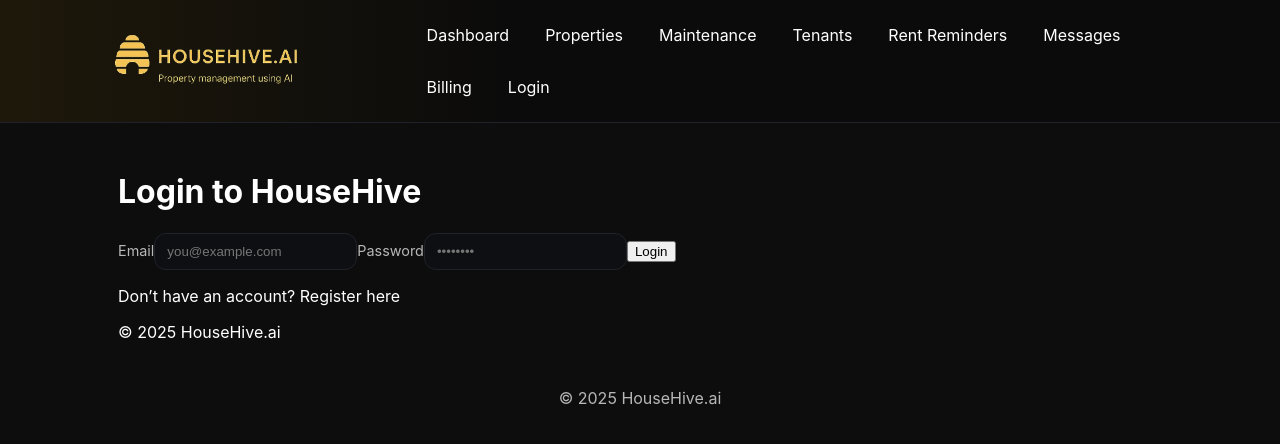
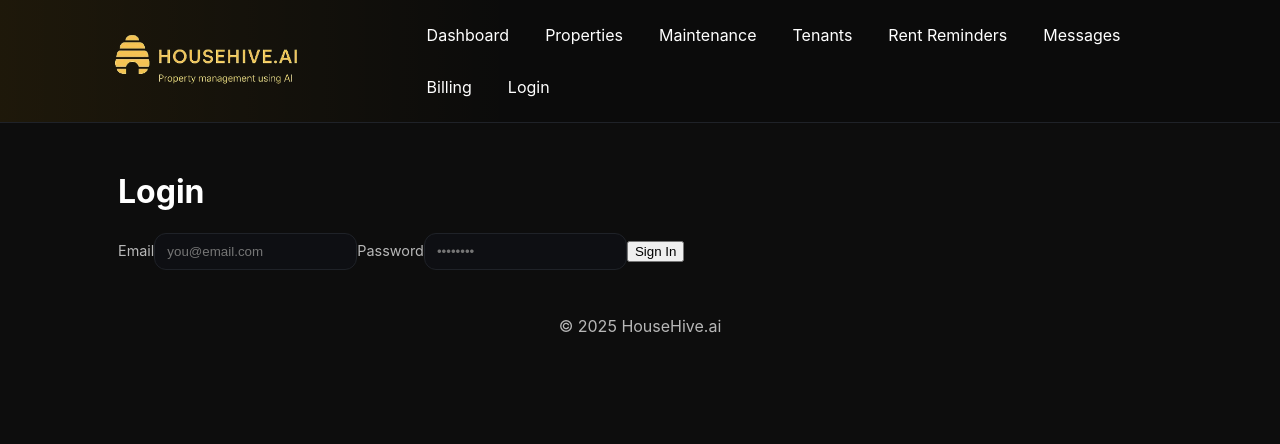
Before and after one commit to househiveai/HouseHive-Frontend-JS-Brand.zip, a Next.js app: page /login in a window 1280 px wide. Shown: the top 444 px of the page. Built offline with nearby package versions, Linux system fonts and the light colour scheme; no server answers.

Commit message:
Create login.jsx

```diff
--- /dev/null
+++ b/pages/login.jsx
@@ -0,0 +1,32 @@
+import { useState } from 'react'
+import { apiLogin } from '../lib/api'
+
+export default function Login(){
+  const [email, setEmail] = useState('')
+  const [password, setPassword] = useState('')
+  const [msg, setMsg] = useState('')
+
+  const go = async (e) => {
+    e.preventDefault()
+    setMsg('')
+    try {
+      const res = await apiLogin(email, password)
+      if (res?.token) window.location.href = '/dashboard'
+      else setMsg('Login failed')
+    } catch(e){ setMsg(e.message) }
+  }
+
+  return (
+    <div className="min-h-screen flex items-center justify-center bg-black text-white">
+      <form onSubmit={go} className="w-full max-w-md bg-[#111] p-8 rounded-2xl border border-[#2a2a2a]">
+        <h1 className="text-2xl font-bold text-[#FFB400] mb-6">Login</h1>
+        <label className="block mb-2">Email</label>
+        <input className="input" value={email} onChange={e=>setEmail(e.target.value)} placeholder="you@email.com"/>
+        <label className="block mt-4 mb-2">Password</label>
+        <input type="password" className="input" value={password} onChange={e=>setPassword(e.target.value)} placeholder="••••••••"/>
+        <button className="btn-primary w-full mt-6">Sign In</button>
+        {!!msg && <p className="text-red-400 mt-3">{msg}</p>}
+      </form>
+    </div>
+  )
+}
```
